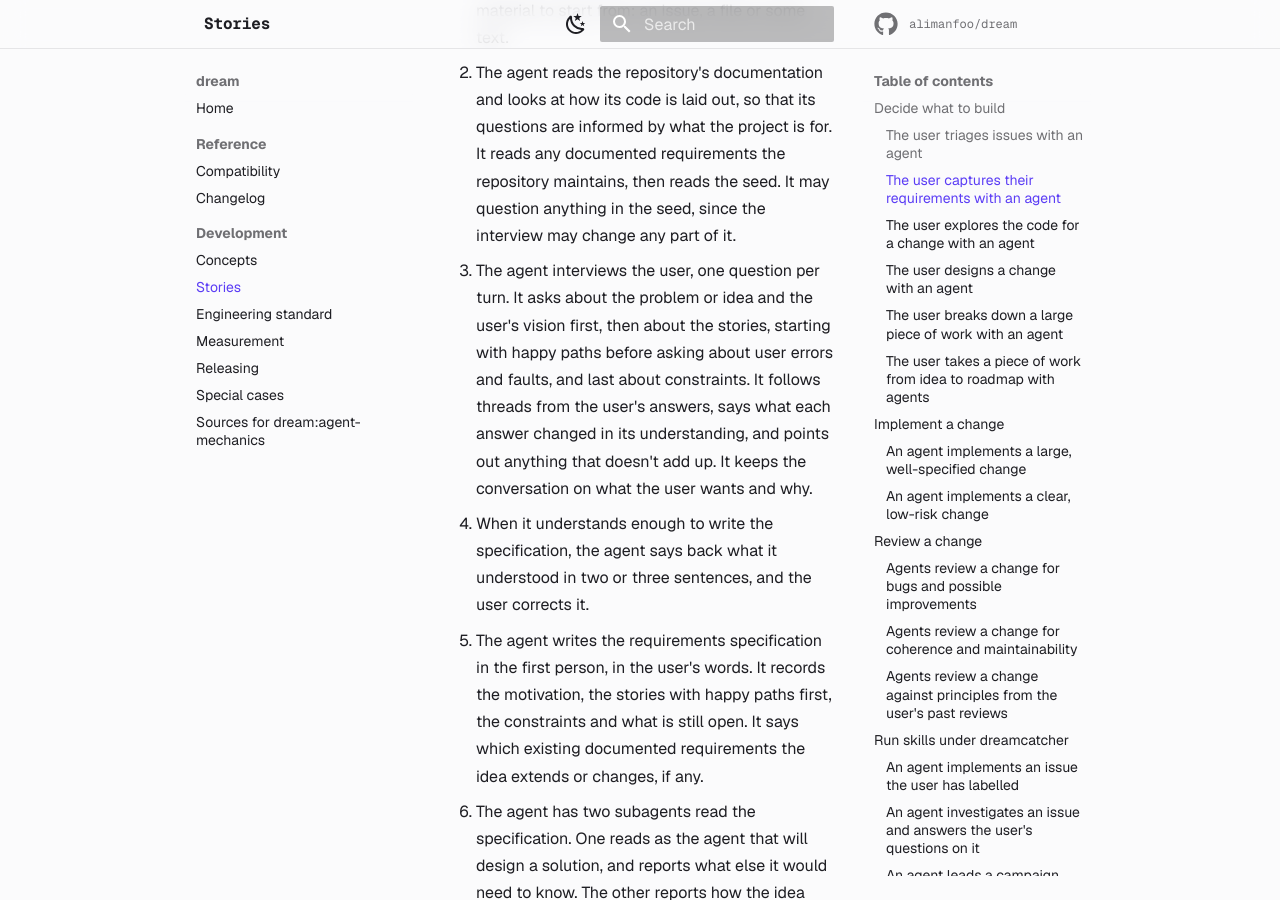
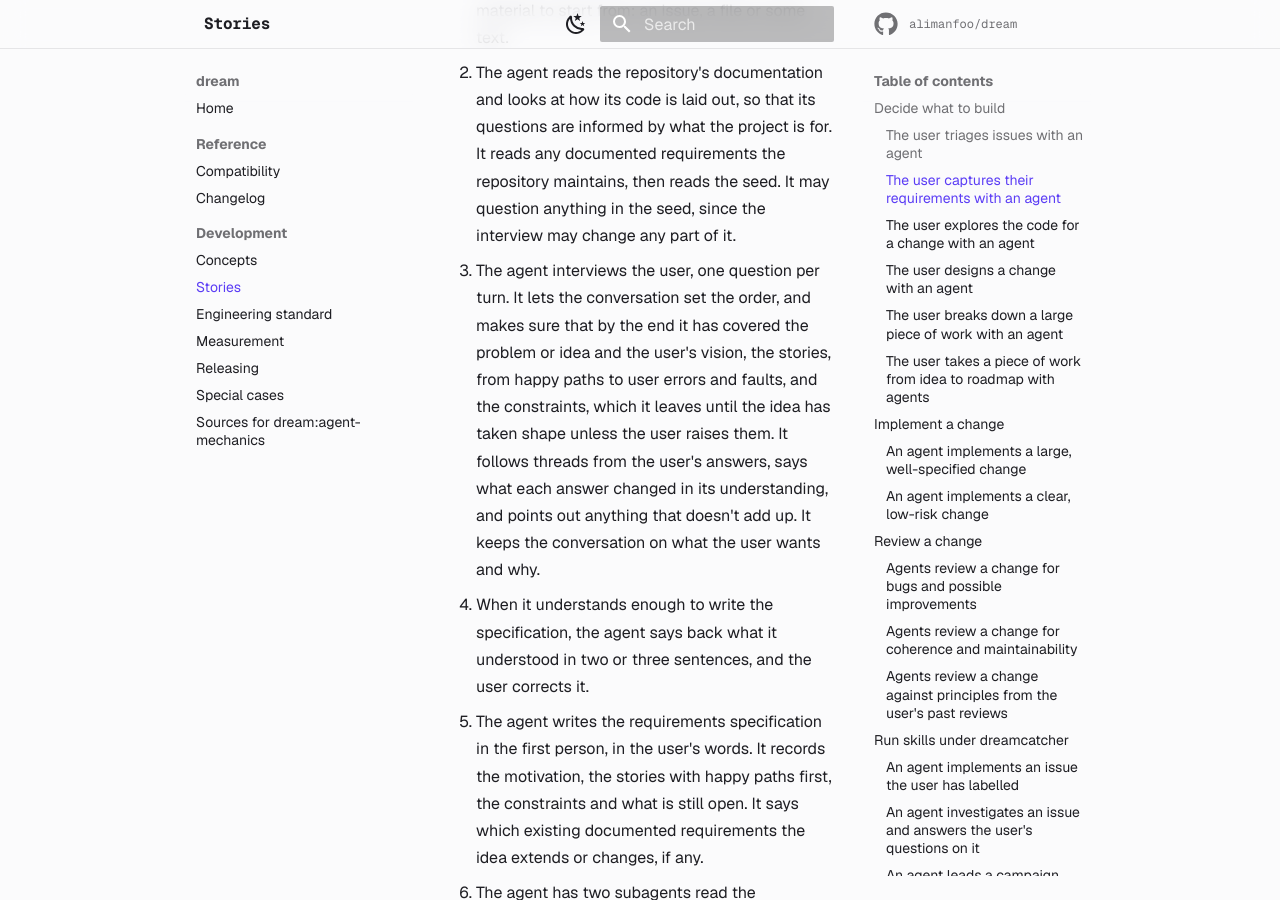
Before and after one commit to alimanfoo/dream, an MkDocs documentation site: the page built from docs/stories.md, in a window 1280 px wide and 900 px high, scrolled down 2476 px. Built offline with MkDocs 1.6.1 and Material for MkDocs 9.7.7, drawn with Linux system fonts in a browser that asks for light colours; comment, search, counter and statistics services are not loaded.

Commit message:
Let the conversation set the order in spark
Replace the staged checklist with what the conversation should cover by
the end, leaving limits until the idea has taken shape.

Co-Authored-By: Claude Opus 5.5 <noreply@anthropic.com>

```diff
--- a/docs/stories.md
+++ b/docs/stories.md
@@ -66,12 +66,14 @@ requirements specification, before anyone designs a solution.
    reads any documented requirements the repository maintains, then reads the
    seed. It may question anything in the seed, since the interview may change
    any part of it.
-3. The agent interviews the user, one question per turn. It asks about the
-   problem or idea and the user's vision first, then about the stories, starting
-   with happy paths before asking about user errors and faults, and last about
-   constraints. It follows threads from the user's answers, says what each
-   answer changed in its understanding, and points out anything that doesn't add
-   up. It keeps the conversation on what the user wants and why.
+3. The agent interviews the user, one question per turn. It lets the
+   conversation set the order, and makes sure that by the end it has covered the
+   problem or idea and the user's vision, the stories, from happy paths to user
+   errors and faults, and the constraints, which it leaves until the idea has
+   taken shape unless the user raises them. It follows threads from the user's
+   answers, says what each answer changed in its understanding, and points out
+   anything that doesn't add up. It keeps the conversation on what the user
+   wants and why.
 4. When it understands enough to write the specification, the agent says back
    what it understood in two or three sentences, and the user corrects it.
 5. The agent writes the requirements specification in the first person, in the
```
Also changed, not shown: plugins/dream/skills/spark/SKILL.md (+6 -14 lines).
